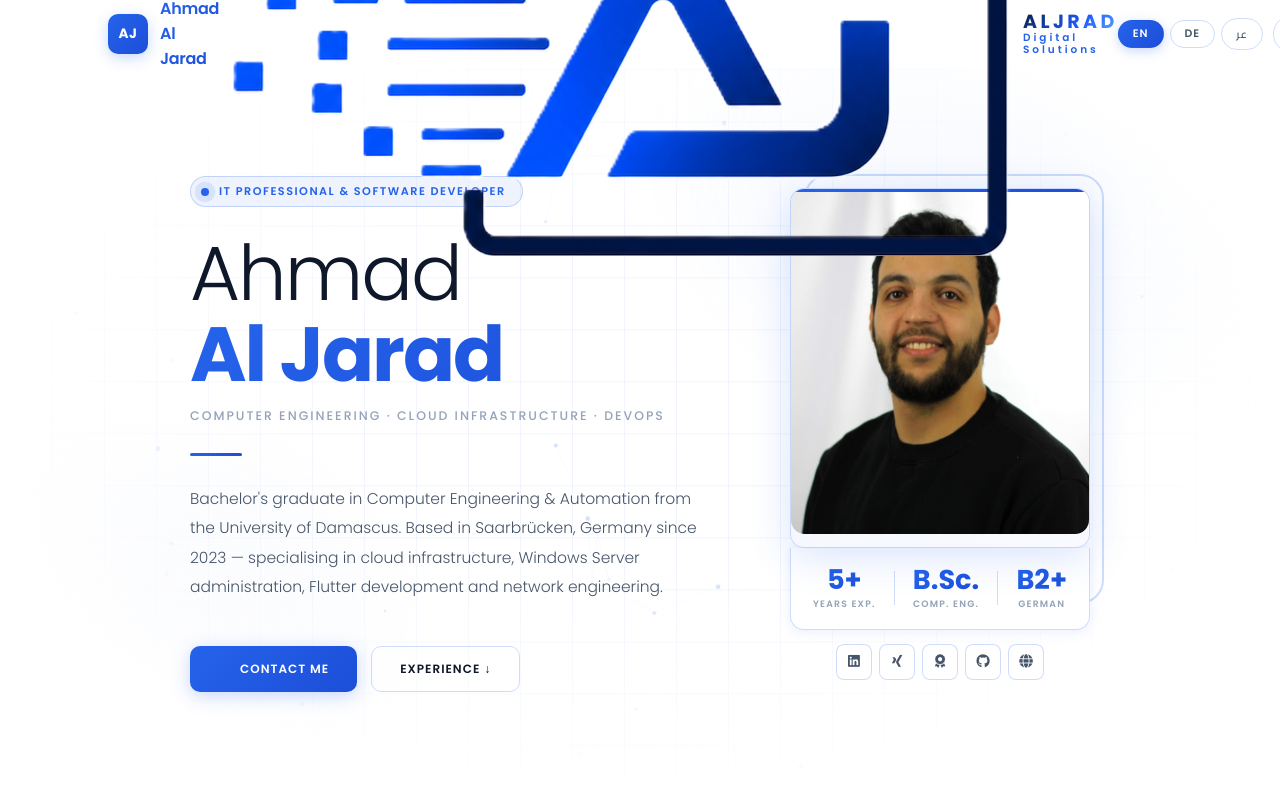
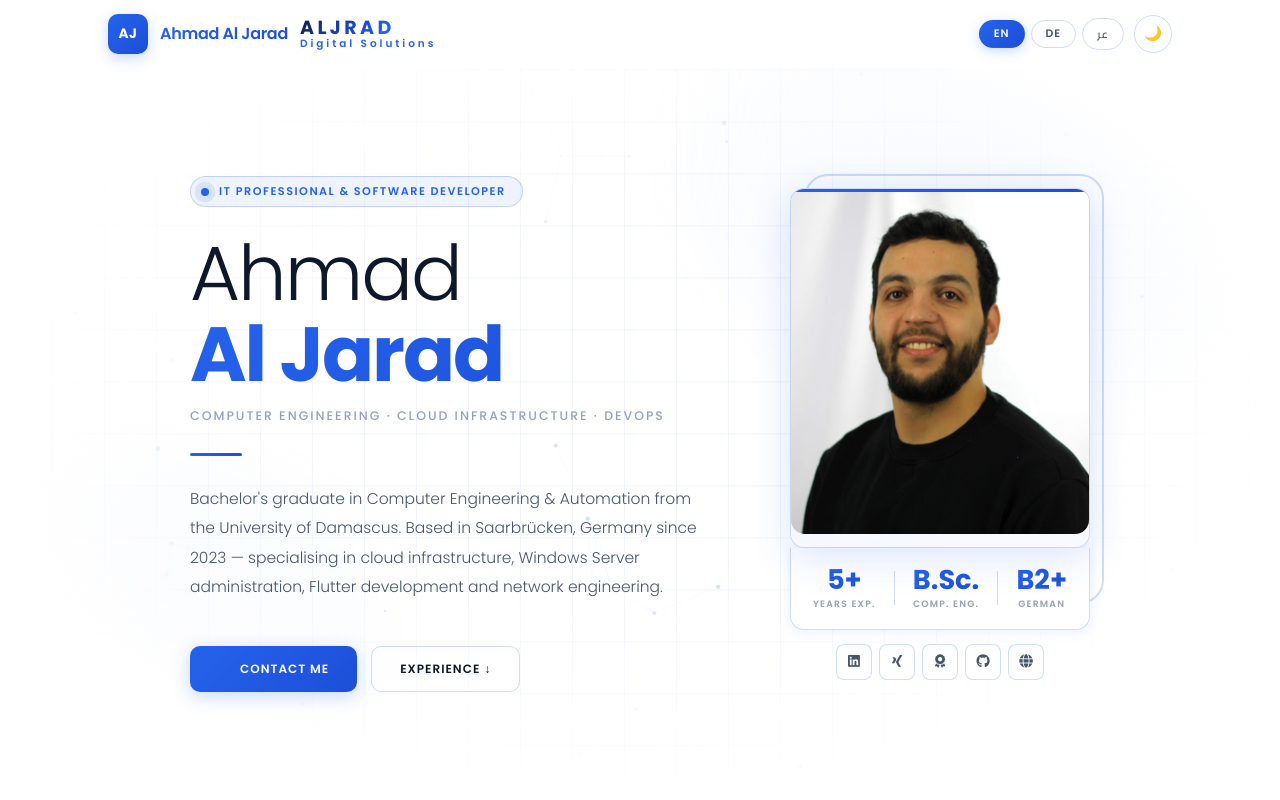
Before and after one commit to ahmadaljrad/ahmadaljrad.github.io, a plain HTML site: page portfolio/index.html in a window 1280 px wide. Shown: the top 800 px of the page. Drawn offline with nearby package versions, Linux system fonts and the light colour scheme.

```diff
--- a/portfolio/index.html
+++ b/portfolio/index.html
@@ -34,9 +34,9 @@
       <nav class="navbar" id="navbar">
     <div class="nav-inner">
     <div class="nav-brand">
-        <div class="nav-monogram" id="nav-mono"></div>
+        <div class="nav-monogram" id="nav-mono"><img src="logo.png" alt="ALJRAD Digital Solutions"></div>
         <span class="nav-name" id="nav-name"></span>
-       <img src="logo.png" alt="ALJRAD Digital Solutions">
+
     <div class="logo-text">
       <div class="brand">ALJRAD</div>
       <div class="sub">Digital Solutions</div>
```
